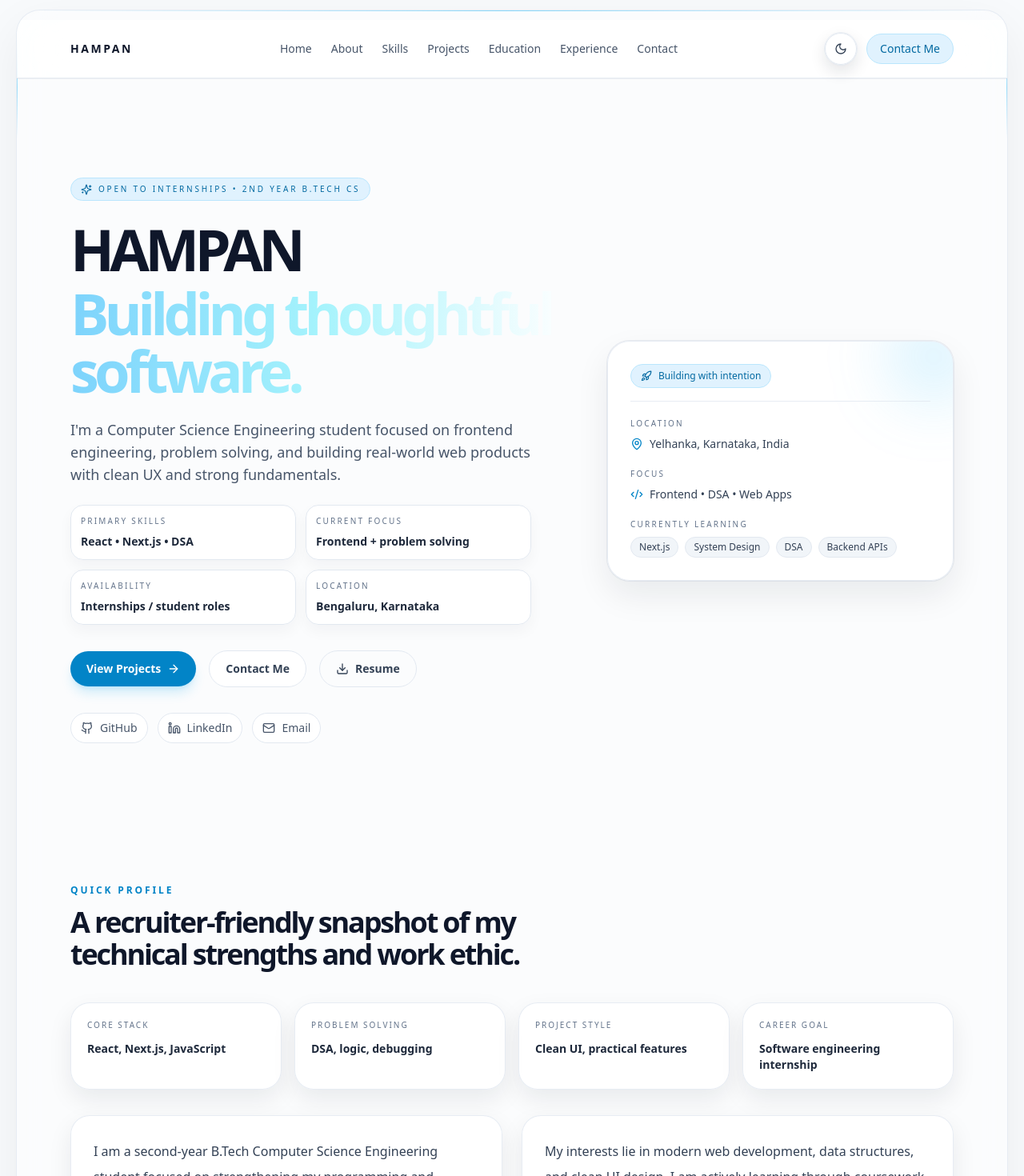
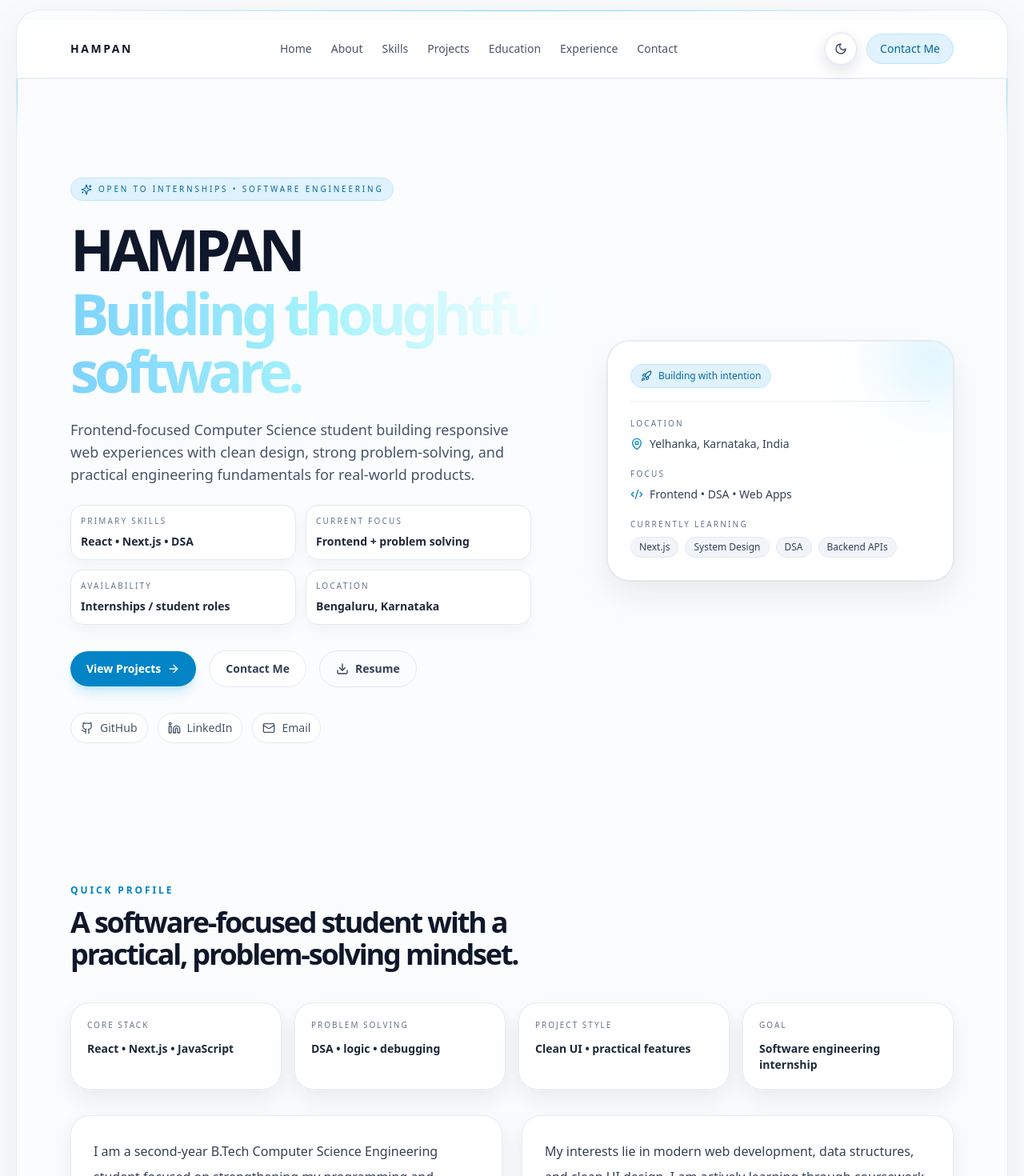
Before and after one commit to Hampan29/my_portfolio, a Next.js app: page / in a window 1280 px wide. Shown: the top 1470 px of the page at 80% size. Built offline with nearby package versions, Linux system fonts and the light colour scheme.

Commit message:
Recruiter signal improvements

```diff
--- a/app/page.tsx
+++ b/app/page.tsx
@@ -52,7 +52,7 @@ const projects = [
   {
     title: 'Campus Connect',
     description:
-      'A student-focused collaboration platform concept for campus announcements, club visibility, and project discovery to make student engagement more organized and accessible.',
+      'Designed a student collaboration concept to simplify campus announcements, club discovery, and project visibility in one structured experience.',
     stack: ['Next.js', 'TypeScript', 'Tailwind', 'MongoDB'],
     github: 'https://github.com/Hampan29',
     demo: 'https://hampan29.github.io/my_portfolio/',
@@ -60,7 +60,7 @@ const projects = [
   {
     title: 'StudyFlow',
     description:
-      'A productivity-oriented study planner for managing deadlines, organizing daily goals, and tracking progress with a clear, student-friendly workflow.',
+      'Built a study planner focused on reducing task overload by organizing deadlines, daily goals, and progress tracking in a simple workflow.',
     stack: ['React', 'Node.js', 'Express', 'MongoDB'],
     github: 'https://github.com/Hampan29',
     demo: 'https://hampan29.github.io/my_portfolio/',
@@ -68,7 +68,7 @@ const projects = [
   {
     title: 'CodeTracker',
     description:
-      'A lightweight coding-progress tracker built to monitor solved problems, consistency, and iterative improvement with a focused interface and clear daily rhythm.',
+      'Created a coding consistency dashboard to track solved problems, study momentum, and improvement patterns through a clean, focused interface.',
     stack: ['Next.js', 'Tailwind', 'TypeScript', 'Supabase'],
     github: 'https://github.com/Hampan29',
     demo: 'https://hampan29.github.io/my_portfolio/',
@@ -204,7 +204,7 @@ export default function Home() {
               className="mb-6 inline-flex items-center gap-2 rounded-full border border-sky-200 bg-sky-100 px-3 py-1.5 text-[10px] font-medium uppercase tracking-[0.28em] text-sky-700 dark:border-sky-400/20 dark:bg-sky-400/10 dark:text-sky-300"
             >
               <Sparkles className="h-3.5 w-3.5" />
-              Open to internships • 2nd Year B.Tech CS
+              Open to internships • Software engineering
             </motion.div>
 
             <motion.h1
@@ -225,8 +225,8 @@ export default function Home() {
               transition={{ duration: 0.7, delay: 0.25 }}
               className="mt-6 max-w-xl text-base leading-8 text-slate-600 md:text-lg dark:text-slate-300"
             >
-              I&apos;m a Computer Science Engineering student focused on frontend engineering, problem solving, and building
-              real-world web products with clean UX and strong fundamentals.
+              Frontend-focused Computer Science student building responsive web experiences with clean design, strong
+              problem-solving, and practical engineering fundamentals for real-world products.
             </motion.p>
 
             <motion.div
@@ -365,14 +365,14 @@ export default function Home() {
           transition={{ duration: 0.5 }}
           className="section-shell"
         >
-          <SectionHeading eyebrow="Quick profile" title="A recruiter-friendly snapshot of my technical strengths and work ethic." />
+          <SectionHeading eyebrow="Quick profile" title="A software-focused student with a practical, problem-solving mindset." />
 
           <div className="mb-8 grid gap-4 md:grid-cols-4">
             {[
-              { label: 'Core stack', value: 'React, Next.js, JavaScript' },
-              { label: 'Problem solving', value: 'DSA, logic, debugging' },
-              { label: 'Project style', value: 'Clean UI, practical features' },
-              { label: 'Career goal', value: 'Software engineering internship' },
+              { label: 'Core stack', value: 'React • Next.js • JavaScript' },
+              { label: 'Problem solving', value: 'DSA • logic • debugging' },
+              { label: 'Project style', value: 'Clean UI • practical features' },
+              { label: 'Goal', value: 'Software engineering internship' },
             ].map((item) => (
               <motion.div
                 key={item.label}
@@ -570,6 +570,9 @@ export default function Home() {
 
           <div className="panel-surface-soft grid gap-8 p-7 md:grid-cols-[1fr_1.2fr]">
             <div className="space-y-5">
+              <div className="rounded-2xl border border-sky-200 bg-sky-50 px-4 py-3 text-sm text-sky-700 dark:border-sky-400/20 dark:bg-sky-400/10 dark:text-sky-200">
+                Available for internships and software engineering opportunities.
+              </div>
               <motion.a whileHover={{ x: 2 }} href="mailto:hampangowda2934@gmail.com" className="flex items-center gap-3 text-slate-700 hover:text-sky-600 dark:text-slate-100 dark:hover:text-sky-300">
                 <Mail className="h-4 w-4 text-sky-600 dark:text-sky-300" />
                 hampangowda2934@gmail.com
```
